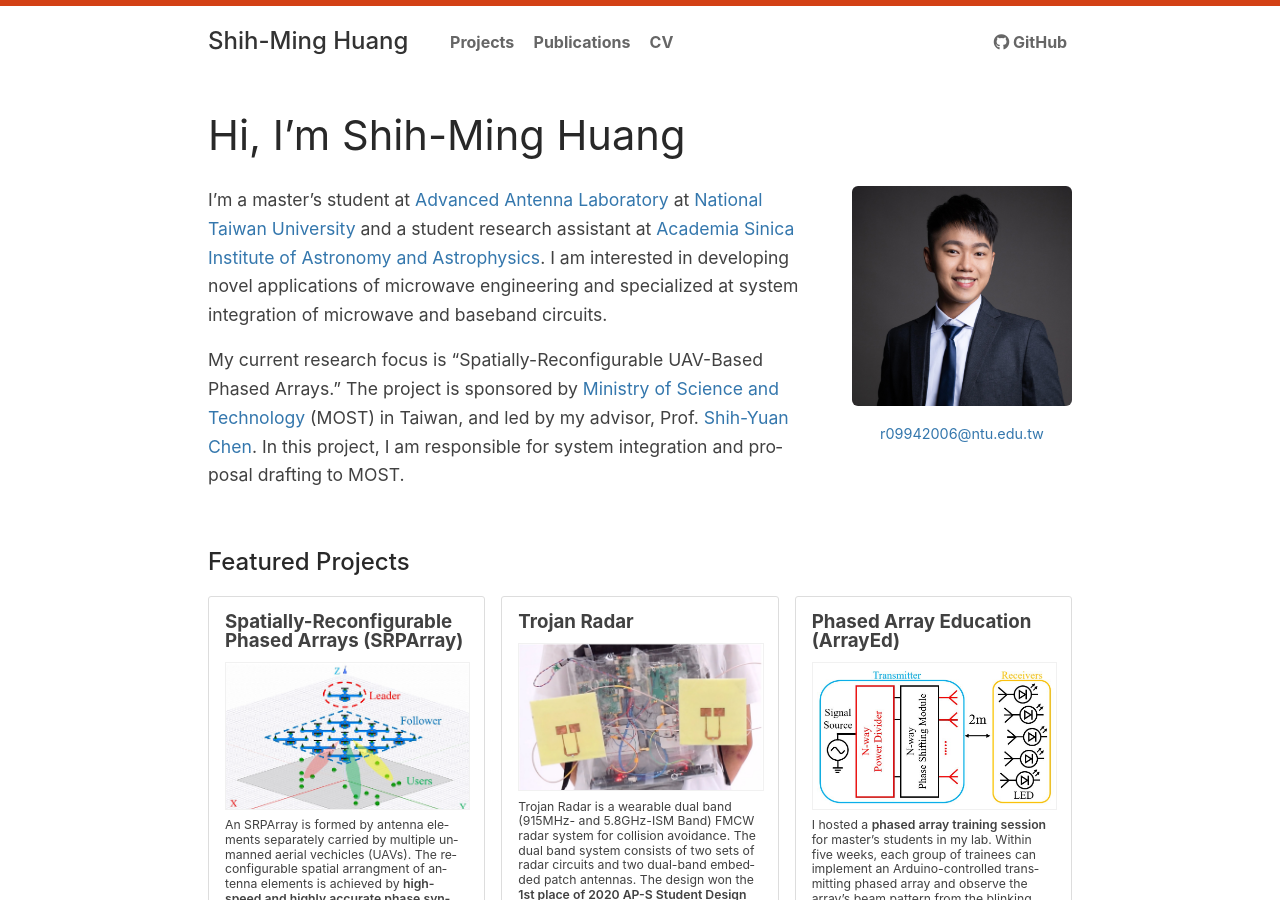
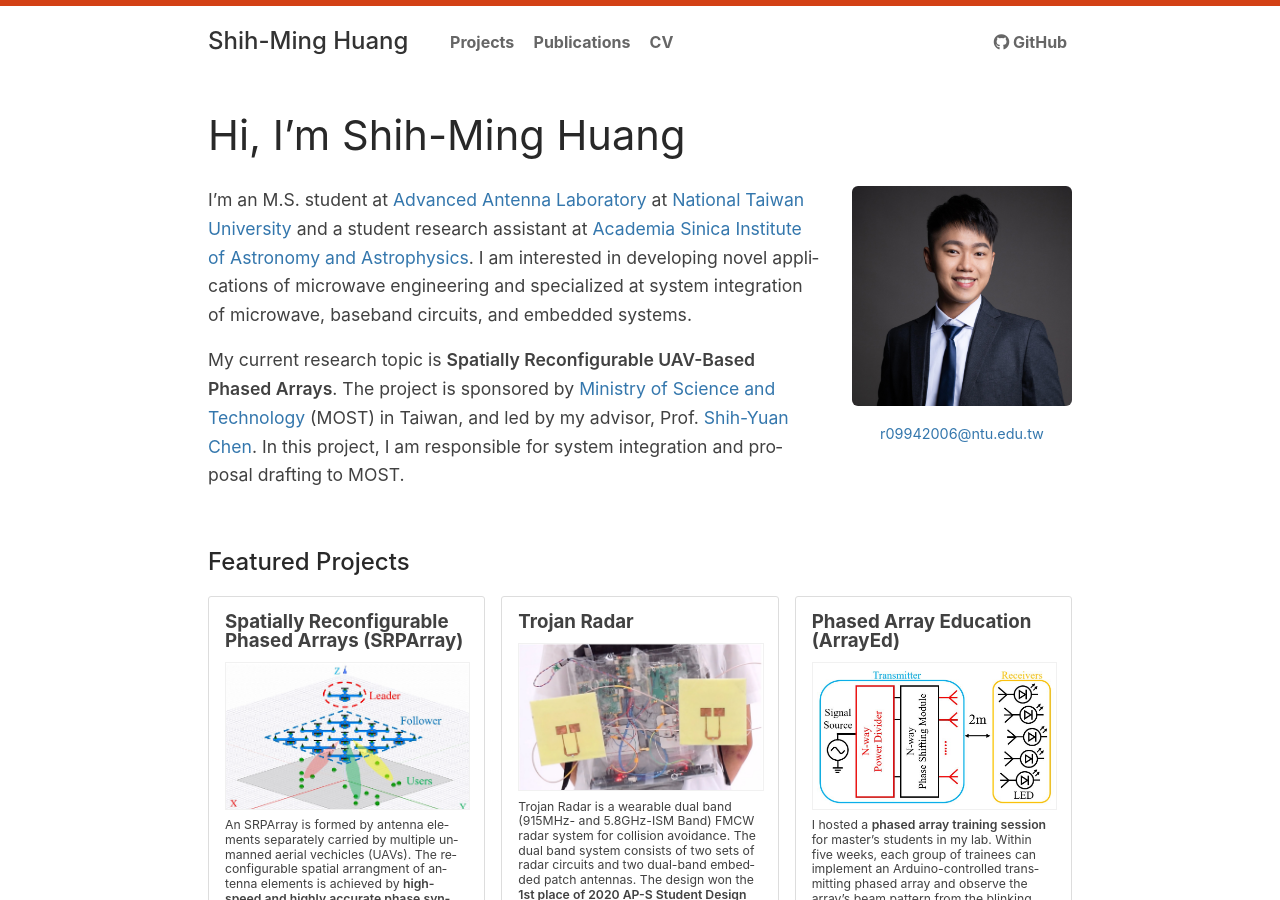
Before and after one commit to Shih-Ming/mypage, a Jekyll site: the page built from index.md, in a window 1280 px wide and 900 px high. Built offline with Jekyll 4.4.1, drawn with Linux system fonts in a browser that asks for light colours; some of the changed text lies outside the part shown.

Commit message:
update details

```diff
--- a/_data/awards.yml
+++ b/_data/awards.yml
@@ -23,7 +23,7 @@
   url: http://temiac.ee.ntu.edu.tw/news/news.php?Sn=429
   image: cultivation.jpg
   description: "The scholarship aims to encourage students to pursue research and career developments in electromagnetic fields by rewarding the students of outstanding performances in
-related academic activities. We are awarded US$ 3,300 scholarship at the banquet of Taiwan Tele- communications Annual Symposium."
+related academic activities. We are awarded with US$ 3,300 scholarship at the banquet of Taiwan Telecommunications Annual Symposium."
 
 - title: Class of 1975 Scholarship for Innovation in Technologies
   url: https://ntuee1975.github.io/
--- a/_data/projects.yml
+++ b/_data/projects.yml
@@ -1,4 +1,4 @@
-- title: Spatially-Reconfigurable Phased Arrays (SRPArray)
+- title: Spatially Reconfigurable Phased Arrays (SRPArray)
   imgLink: https://shih-ming.github.io/mypage/images/projects/DroneArray.JPG
   image: DroneArray.JPG
   description: "An SRPArray is formed by antenna elements separately carried by multiple unmanned aerial vechicles (UAVs). The reconfigurable spatial arrangment of antenna elements is achieved by <b>high-speed and highly accurate phase synchronization</b> among UAVs, by which an SRPArray can potentially have better deployment flexibility and performance."
--- a/index.md
+++ b/index.md
@@ -9,16 +9,18 @@ class: home
 <div class="columns" markdown="1">
 
 <div class="intro" markdown="1">
-I'm a master's student at [Advanced Antenna Laboratory](https://shihyuansite.wordpress.com/) at [National Taiwan University](https://www.ntu.edu.tw/english/) and a student research assistant at [Academia Sinica Institute of Astronomy and Astrophysics](https://www.asiaa.sinica.edu.tw/people/cv.php?i=smhuang). I am interested in developing novel applications of microwave engineering and specialized at system integration of microwave and baseband circuits.
+I'm an M.S. student at [Advanced Antenna Laboratory](https://shihyuansite.wordpress.com/) at [National Taiwan University](https://www.ntu.edu.tw/english/) and a student research assistant at [Academia Sinica Institute of Astronomy and Astrophysics](https://www.asiaa.sinica.edu.tw/people/cv.php?i=smhuang). I am interested in developing novel applications of microwave engineering and specialized at system integration of microwave, baseband circuits, and embedded systems.
 
-My current research focus is "Spatially-Reconfigurable UAV-Based Phased Arrays." The project is sponsored by  [Ministry of Science and Technology](https://www.most.gov.tw/?l=en) (MOST) in Taiwan, and led by my advisor, Prof. [Shih-Yuan Chen](https://www.ee.ntu.edu.tw/profile1.php?teacher_id=942017). In this project, I am responsible for system integration and proposal drafting to MOST.
+My current research topic is <b>Spatially Reconfigurable UAV-Based Phased Arrays</b>. The project is sponsored by  [Ministry of Science and Technology](https://www.most.gov.tw/?l=en) (MOST) in Taiwan, and led by my advisor, Prof. [Shih-Yuan Chen](https://www.ee.ntu.edu.tw/profile1.php?teacher_id=942017). In this project, I am responsible for system integration and proposal drafting to MOST.
 </div>
 
 <div class="me" markdown="1">
 <picture>
-  <img
-    src= '/mypage/images/ShihMing.jpg'
-    alt='Shih-Ming Huang'>
+  <a href="/mypage/images/ShihMing.jpg">
+    <img
+      src= '/mypage/images/ShihMing.jpg'
+      alt='Shih-Ming Huang'>
+  </a>
 </picture>
 
 {:.no-list}
```
Also changed, not shown: projects.md (+1 -0 lines).
